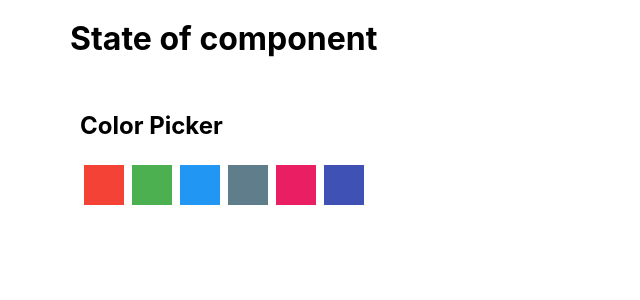
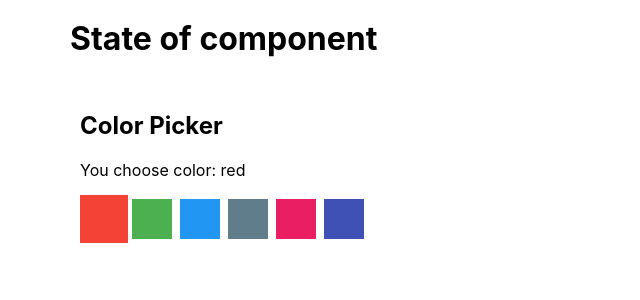
Before and after one commit to Anteycu/crispy-octo-couscous, a React (Create React App) app: page / in a window 1280 px wide. Shown: the top 300 px of the page, without its empty margins (0-640 px from the left). Built offline with nearby package versions, Linux system fonts and the light colour scheme.

Commit message:
add state to ColorPicker

```diff
--- a/src/components/ColorPicker/ColorPicker.js
+++ b/src/components/ColorPicker/ColorPicker.js
@@ -1,20 +1,49 @@
+import React, { Component } from 'react';
 import s from './ColorPicker.module.css';
 
-function ColorPicker({ options }) {
+class ColorPicker extends Component {
+  state = {
+    activeOptionIdx: 0,
+  };
+
+  setActiveIndex = index => {
+    this.setState({
+      activeOptionIdx: index,
+    });
+  };
+
+  makeOptionClassName = index => {
+    const optionClasses = [s.option];
+    if (index === this.state.activeOptionIdx) {
+      optionClasses.push(s.active);
+    }
+    return optionClasses.join(' ');
+  };
+
+  render() {
+    const { activeOptionIdx } = this.state;
+    const { options } = this.props;
+    const { label } = options[activeOptionIdx];
+
     return (
       <div className={s.container}>
         <h2 className={s.title}> Color Picker</h2>
+        <p>You choose color: {label}</p>
         <div>
-        {options.map(option => (
-          <span
-            key={option.label}
-            className={s.option}
-            style={{ backgroundColor: option.color }}
-          ></span>
+          {options.map(({ label, color }, index) => (
+            <button
+              key={label}
+              className={this.makeOptionClassName(index)}
+              style={{
+                backgroundColor: color,
+              }}
+              onClick={() => this.setActiveIndex(index)}
+            ></button>
           ))}
         </div>
       </div>
     );
   }
+}
 
 export default ColorPicker;
--- a/src/components/ColorPicker/ColorPicker.module.css
+++ b/src/components/ColorPicker/ColorPicker.module.css
@@ -11,4 +11,12 @@
   width: 40px;
   height: 40px;
   margin: 4px;
+  border: none;
+  outline: none;
+  cursor: pointer;
+  transition: transform 250ms linear;
 }
+
+.active {
+  transform: scale(1.2);
+}
```
Lines whose indentation alone changed are shown as unchanged.
